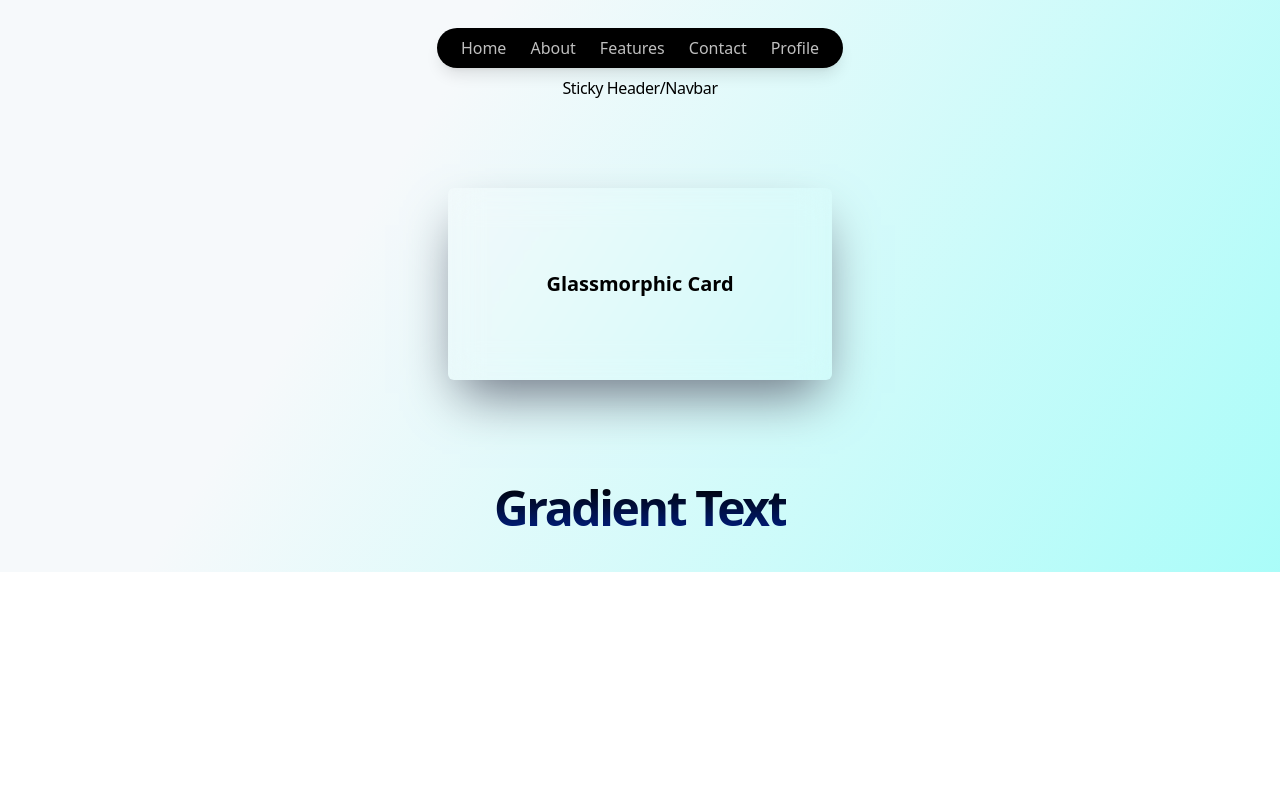
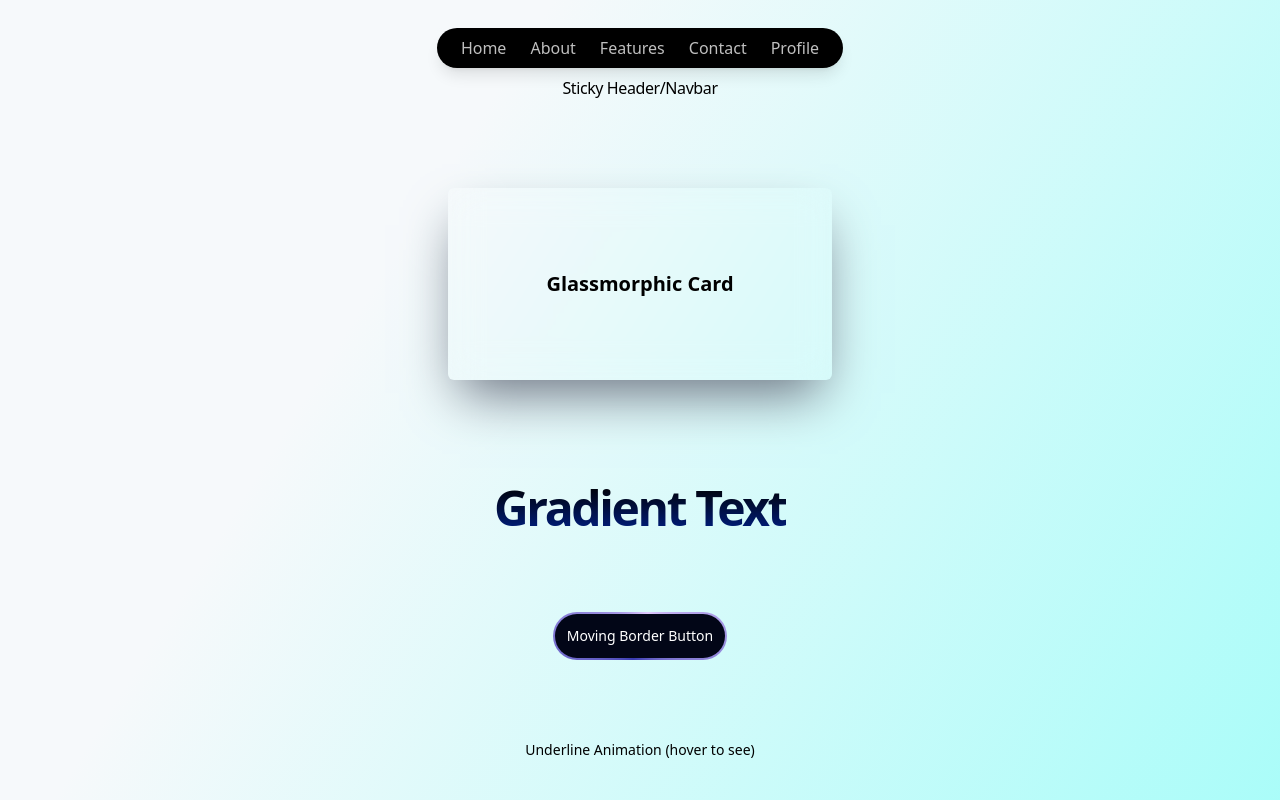
Before and after one commit to ankitku3101/Personal-UI-Library, a Next.js app: page / in a window 1280 px wide. Shown: the part 268-1068 px from the top of the page. Before the commit the page ends 840 px from the top, so only its background shows below. Built offline with nearby package versions, Linux system fonts and the light colour scheme.

Commit message:
Added two more components

```diff
--- a/app/page.tsx
+++ b/app/page.tsx
@@ -1,7 +1,9 @@
 import GitHubButton from "@/components/GitHubButton";
 import GlassmorphicCard from "@/components/GlassmorphicCard";
 import GradientText from "@/components/GradientText";
+import MovingBorderButton from "@/components/MovingBorderButton";
 import StickyHeader from "@/components/StickyHeader";
+import UnderlineAnimation from "@/components/UnderlineAnimation";
 
 
 export default function Home() {
@@ -24,6 +26,12 @@ export default function Home() {
         <div className="flex items-center justify-center py-10">
           <GradientText />
         </div>
+        <div className="flex items-center justify-center py-10">
+          <MovingBorderButton />
+        </div>
+        <div className="flex items-center justify-center py-10">
+          <UnderlineAnimation />
+        </div>
       </div>
     </div>
   );
--- /dev/null
+++ b/components/MovingBorderButton.tsx
@@ -0,0 +1,16 @@
+import React from 'react';
+
+function MovingBorderButton() {
+  return (
+    <div>
+      <button className="relative inline-flex h-12 overflow-hidden rounded-full p-[2px] focus:outline-none focus:ring-2 focus:ring-slate-400 focus:ring-offset-2 focus:ring-offset-slate-50">
+        <span className="absolute inset-[-1000%] animate-[spin_2s_linear_infinite] bg-[conic-gradient(from_90deg_at_50%_50%,#E2CBFF_0%,#393BB2_50%,#E2CBFF_100%)]" />
+        <span className="inline-flex h-full w-full cursor-pointer items-center justify-center rounded-full bg-slate-950 px-3 py-1 text-xs md:text-sm font-medium text-white backdrop-blur-3xl">
+            Moving Border Button
+        </span>
+      </button>
+    </div>
+  );
+}
+
+export default MovingBorderButton;
--- /dev/null
+++ b/components/UnderlineAnimation.tsx
@@ -0,0 +1,15 @@
+import React from 'react'
+
+function UnderlineAnimation() {
+  return (
+    <div className='text-xs md:text-sm'>
+        <div className="group relative">
+            <div>Underline Animation (hover to see)</div>
+            <span className="absolute -bottom-1 left-1/2 w-0 transition-all h-0.5 bg-[#1E6AE1] group-hover:w-3/6"></span>
+            <span className="absolute -bottom-1 right-1/2 w-0 transition-all h-0.5 bg-[#1E6AE1] group-hover:w-3/6"></span>
+        </div>
+    </div>
+  )
+}
+
+export default UnderlineAnimation
```
